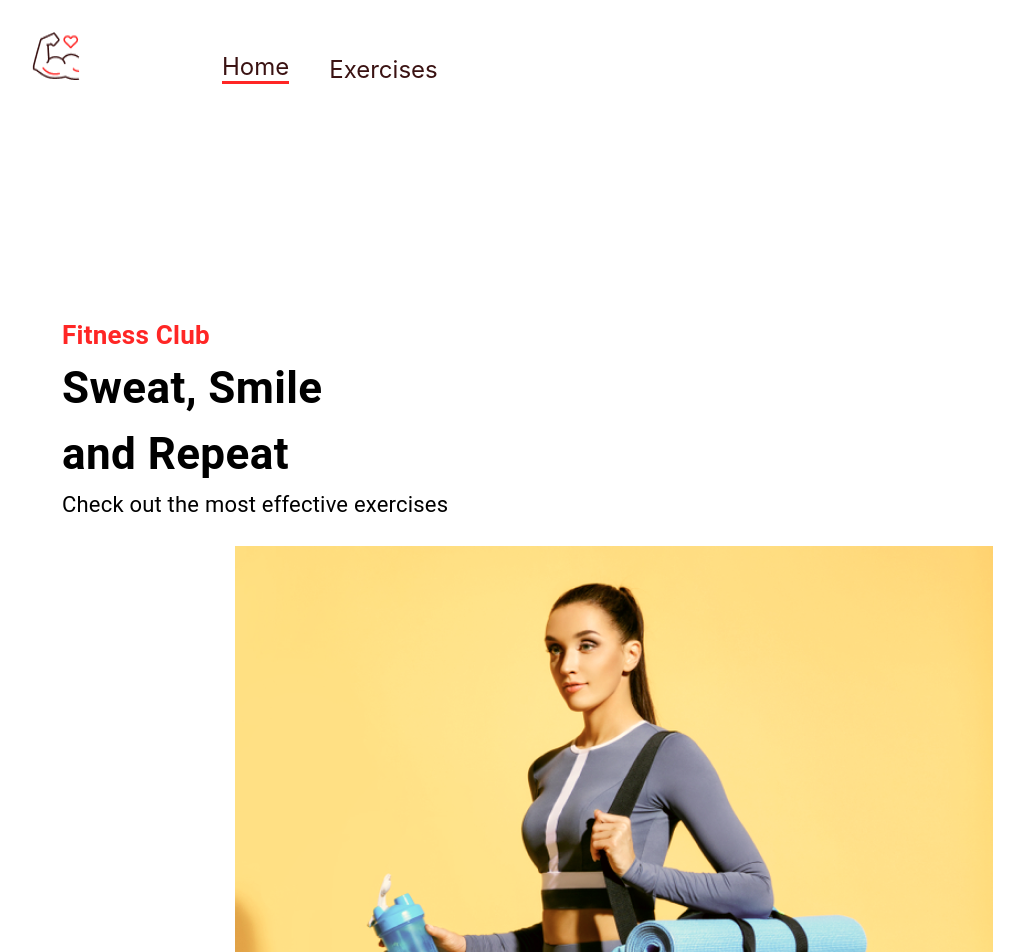
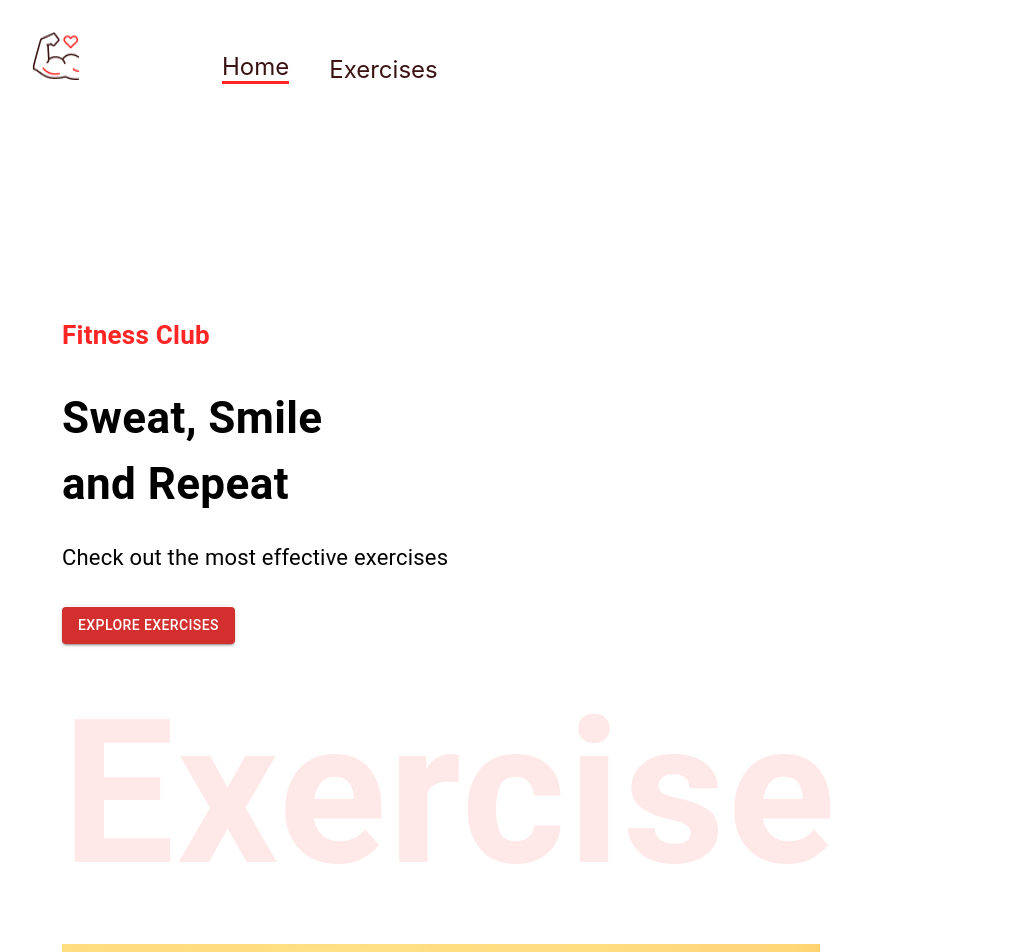
Before and after one commit to Lithelyne/client, a React (Create React App) app: page / in a window 1280 px wide. Shown: the top 952 px of the page, without its empty margins (8-1032 px from the left). Built offline with nearby package versions, Linux system fonts and the light colour scheme.

Commit message:
Finished HeroBanner

```diff
--- a/src/components/HeroBanner.js
+++ b/src/components/HeroBanner.js
@@ -11,15 +11,24 @@ export const HeroBanner = () => {
         Fitness Club
       </Typography>
 
-      <Typography fontWeight={700} sx={{ fontSize: {lg: '44px', xs: '40px'}}}>
+      <Typography fontWeight={700} sx={{ fontSize: {lg: '44px', xs: '40px'}}}
+      mb="23px" mt="30px">
         Sweat, Smile <br /> and Repeat
       </Typography>
-      <Typography fontSize="22px" lineHeight="35px" mb= {3}>
+
+      <Typography fontSize="22px" lineHeight="35px" mb= {4}>
         Check out the most effective exercises
       </Typography>
-      <Button variant="contained" color="error" href="#exercises">
+
+      <Button variant="contained" color="error" href="#exercises"
+      sx={{ backGround: '#ff2625'}}>
         Explore Exercises
         </Button>
+
+        <Typography fontWeight={600} color="#ff2625" fontSize="200px"
+        sx={{ opacity : 0.1, display: {lg: 'block', xs: 'none'}}}>
+          Exercise
+        </Typography>
         <img src={HeroBannerImage} alt="banner" className="hero-banner-img" />
     </Box>
   )
```
